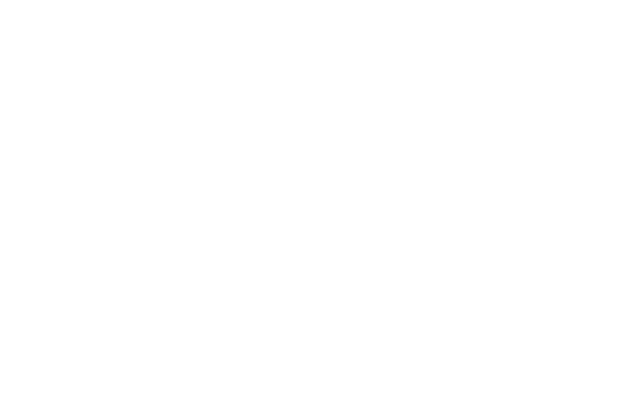
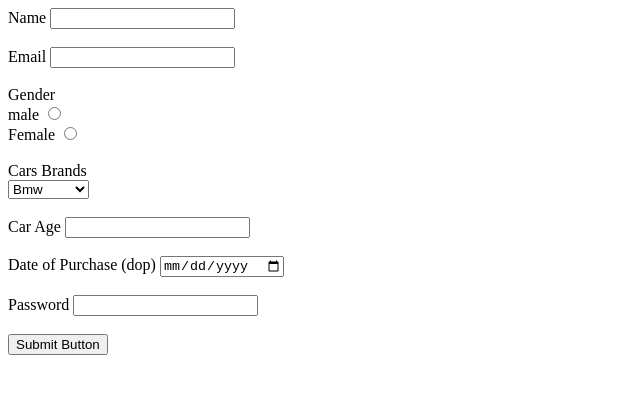
Before and after one commit to acciojob/car-insurance-form-Tarun-pal-26, a website: page main.html in a window 1280 px wide. Shown: the whole page, without its empty margins (0-640 px from the left). Drawn offline with Linux system fonts and the light colour scheme.

Commit message:
created a submission

```diff
--- a/main.html
+++ b/main.html
@@ -1,16 +1,59 @@
 <!DOCTYPE html>
+<html lang="en">
+<head>
+    <meta charset="UTF-8">
+    <meta name="viewport" content="width=device-width, initial-scale=1.0">
+    <title>Document</title>
+</head>
+<body>
+    <form method="post">
+    <label for="name">Name</label>
+    <input type="text" id="name" required>
 
-<html>
+    <br><br>
 
-<head>
-	<link rel="stylesheet" href="styles.css">
-</head>
+    <label for="email">Email</label>
+    <input type="email" id="email" required>
 
-<body>
-	<!-- the entire body must be written by student -->
-    <script type="text/javascript" src="./script.js">
-</script>
+    <br><br>
 
+    <label>Gender</label>
+    <br>
+    <label for="male">male</label>
+    <input type="radio" id="male" name="gender" required>
+    <br>
+    <label for="femlae">Female</label>
+    <input type="radio" id="female" name="gender" required>
+
+    <br><br>
+
+    <label for="cars">Cars Brands</label>
+    <br>
+    <select  id="cars">
+        <option value="Bmw">Bmw</option>
+        <option value="Audi">Audi</option>
+        <option value="Mercedez">Mercedez</option>
+    </select>
+
+    <br><br>
+
+    <label for="carage">Car Age</label>
+    <input type="number" id="carage" required>
+
+    <br><br>
+
+    <label for="dop">Date of Purchase (dop)</label>
+    <input type="date" id="dop" required>
+
+    <br><br>
+
+    <label for="password">Password</label>
+    <input type="password" id="password" required>
+
+    <br><br>
+
+    <button type="submit">Submit Button</button>
+
+    </form>
 </body>
-
 </html>
```
